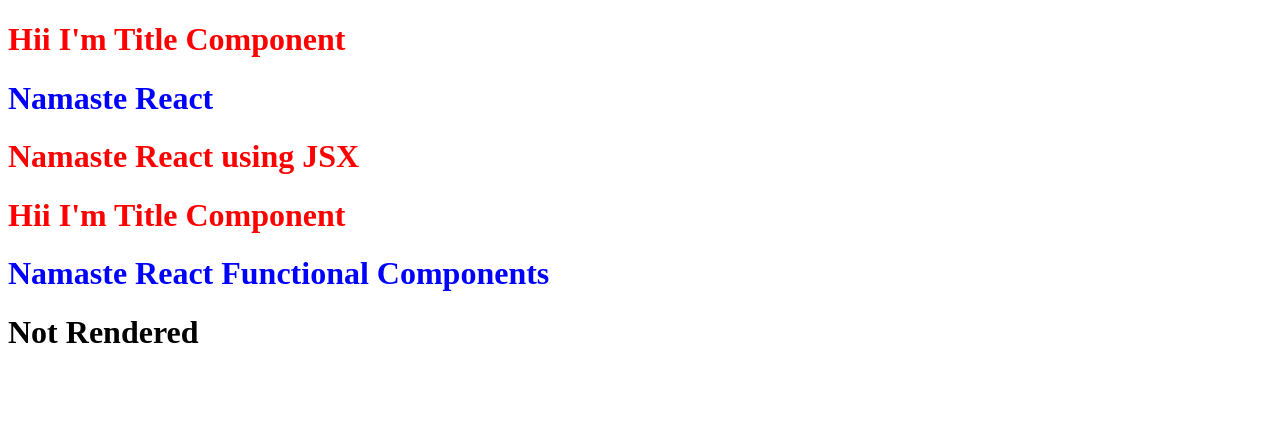
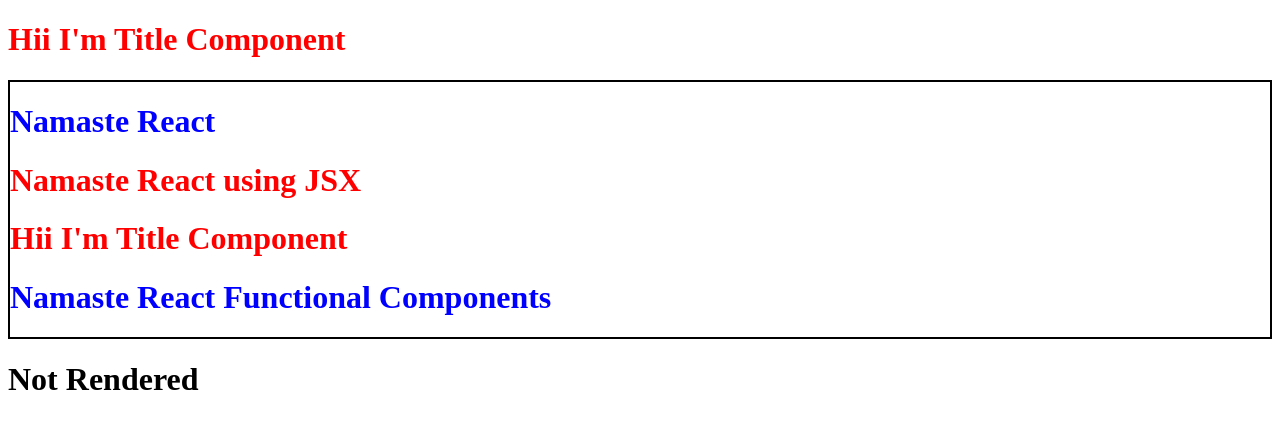
Before and after one commit to abhijeetchaubey/Food-Odering-App, a React (Vite) app: page / in a window 1280 px wide. Shown: the top 428 px of the page. Built offline with nearby package versions, Linux system fonts and the light colour scheme.

Commit message:
Add Styling

```diff
--- a/index.css
+++ b/index.css
@@ -4,3 +4,6 @@
 #heading1{
     color: red;
 }
+#container{
+    border: 2px solid black;
+}
```
